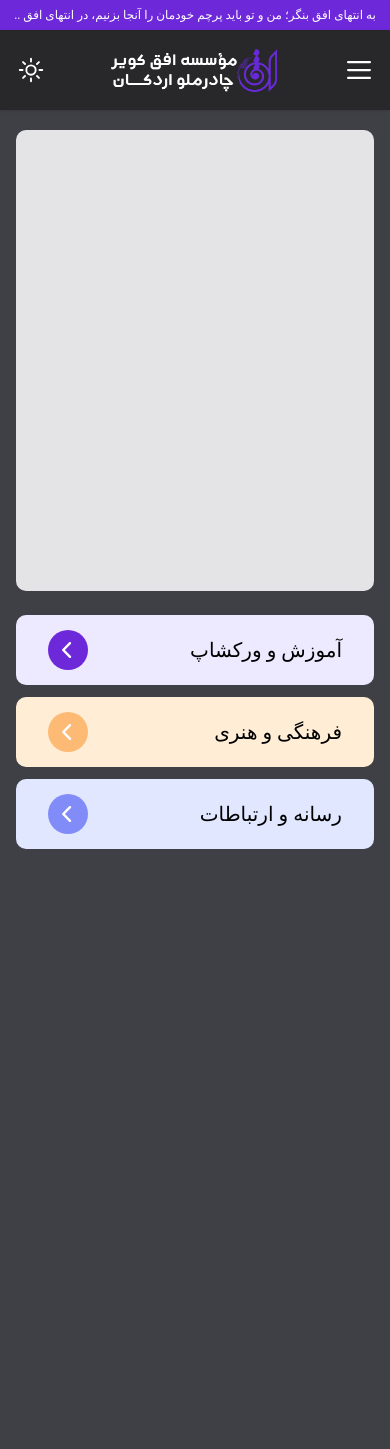
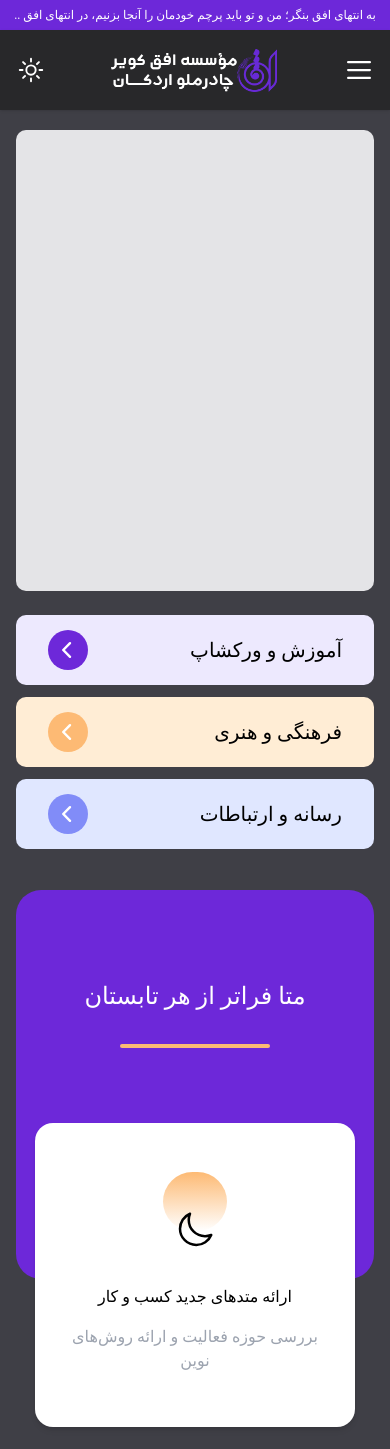
Before and after one commit to Erfanmah7/ofoghkca, a React (Vite) app: page / in a window 390 px wide. Shown: the top 1449 px of the page. Before the commit the page ends 865 px from the top, so only its background shows below. Built offline with nearby package versions, Linux system fonts and the light colour scheme; a web font is replaced by a local one.

Commit message:
test response

```diff
--- a/src/pages/HomePage.jsx
+++ b/src/pages/HomePage.jsx
@@ -69,7 +69,7 @@ function HomePage() {
 
       {/* box card */}
 
-      <div className="hidden md:inline-block w-full relative h-[389px] rounded-[25px] text-white bg-violet-700 mt-[41px] mb-[264px]">
+      <div className="w-full relative h-[389px] rounded-[25px] text-white bg-violet-700 mt-[41px] mb-[264px]">
         <h3 className="mt-[90px] text-2xl mb-8 font-DanaMedium">
           متا فراتر از هر تابستان
         </h3>
@@ -77,7 +77,7 @@ function HomePage() {
           <span className="bg-orange-300 h-1 w-[150px] flex rounded-full"></span>
         </div>
 
-        <div className="flex absolute -bottom-25 right-0 left-0 justify-center mx-24 gap-x-[43px] ">
+        <div className="flex flex-col md:flex-row absolute -bottom-25 right-0 left-0 justify-center mx-24 items-center md:gap-x-[43px] gap-y-6">
           <div className="bg-white text-black w-[320px] h-[304px] rounded-[18px] shadow-md flex flex-col items-center justify-center px-7 pt-[49px] pb-[54px]">
             <div className="w-16 h-16 flex justify-center items-center rounded-full bg-gradient-to-t to-orange-300 from-white">
               <svg className="z-30 h-10 w-10 translate-y-7">
@@ -102,8 +102,9 @@ function HomePage() {
                 بررسی حوزه فعالیت و ارائه روش‌های نوین
               </p>
             </div>
-            <div className="z-20 bg-white/20 dark:bg-zinc-700/20 absolute -rotate-12 w-[320px] h-[304px] rounded-[18px]"></div>
+            <div className="z-20 hidden md:inline-block bg-white/20 dark:bg-zinc-700/20 absolute -rotate-12 w-[320px] h-[304px] rounded-[18px]"></div>
           </div>
+
           <div className="bg-white text-black w-[320px] h-[304px] rounded-[18px] shadow-md flex flex-col items-center justify-center px-7 pt-[49px] pb-[54px]">
             <div className="w-16 h-16 flex justify-center items-center rounded-full bg-gradient-to-t to-orange-300 from-white">
               <svg className="z-30 h-10 w-10 translate-y-7">
```
